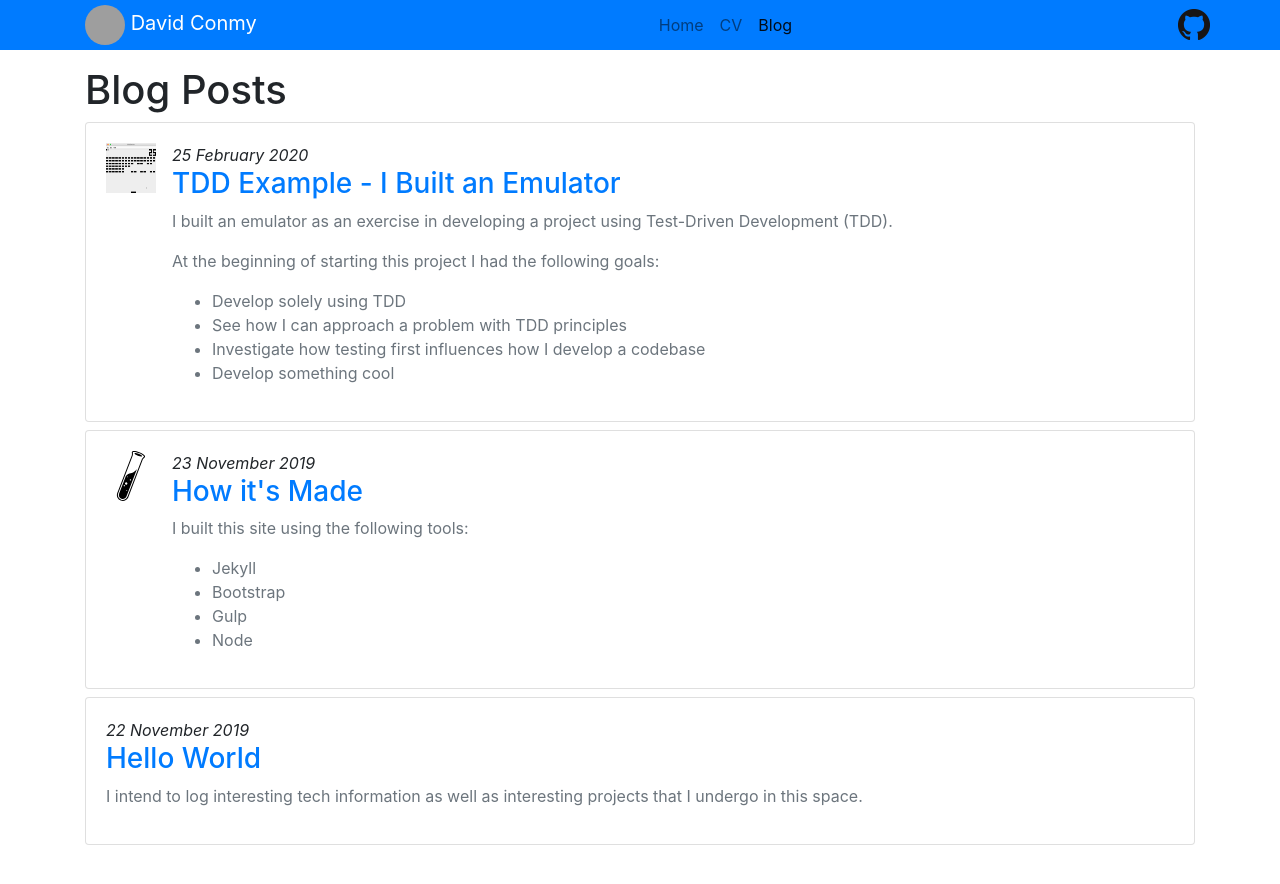
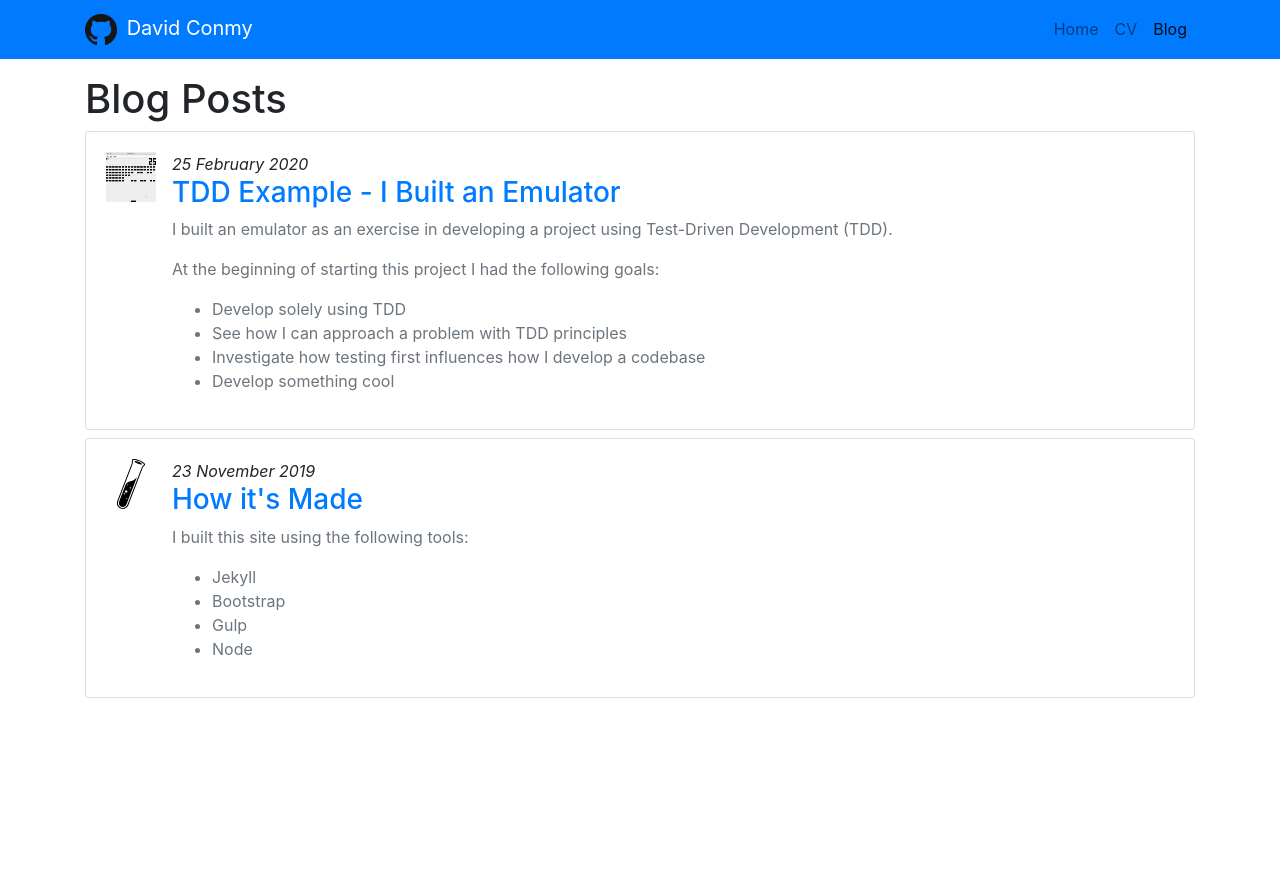
Before and after one commit to Conmy/Conmy.github.io, a Jekyll site: the page built from _pages/blog.html, in a window 1280 px wide. Shown: the top 884 px of the page. Built offline with Jekyll 4.4.1, drawn with Linux system fonts in a browser that asks for light colours; grey boxes are pictures that could not be loaded.

Commit message:
Change to nav bar
Added draft of enigma machine post
removed hello world post

```diff
--- a/_includes/navigation.html
+++ b/_includes/navigation.html
@@ -1,19 +1,20 @@
-<nav class="navbar bg-primary navbar-light navbar-expand-md py-0">
-  <div class="container pr-0">
-    <div class="navbar-brand d-none d-md-inline-block navbar-light">
+<nav class="navbar bg-primary navbar-light navbar-expand-md">
+  <div class="container">
+    <span class="navbar-brand">
+      <a class="pr-1" href="{{ site.data.info.github}}"><img src="/assets/images/GitHub-Mark-32px.png" alt="github link" /></a>
       <a href="/">
-          <img class="rounded-circle" src="https://www.gravatar.com/avatar/{{ site.data.info.gravatarId }}" height="40 px"/>
         {{ site.data.info.name }}
       </a>
-    </div>
-    <div class="navbar-nav">
+    </span>
+    <ul class="navbar-nav">
       {% for item in site.data.navigation %}
-      <a class="nav-item nav-link
+      <li class="nav-item">
+        <a class="nav-link
             {% if page.url == item.link %}active{% endif %}
             {% if item.active == false %}disabled{% endif %}"
             href="{{ item.link }}">{{ item.name }}</a>
+      </li>
       {% endfor %}
-    </div><!-- navbar-nav -->
-    <a href="{{ site.data.info.github}}"><img src="/assets/images/GitHub-Mark-32px.png" alt="github icon" /></a>
+    </ul>
   </div><!-- container -->
 </nav>
--- a/_pages/blog.html
+++ b/_pages/blog.html
@@ -7,9 +7,13 @@ title: Blog
     <div class="card mt-2">
         <div class="card-body">
             <div class="media">
-                {% if post.title-image %}
-                <img class="mr-3" src="{{ post.title-image }}" alt="{{ post.title-image-alt }}" height="50px" width="50px" >
-                {% endif %}
+                <img class="mr-3" src="
+                    {% if post.title-image %}
+                        {{ post.title-image }}
+                    {% else %}
+                        https://www.gravatar.com/avatar/{{ site.data.info.gravatarId }}?s=50
+                    {% endif %}
+                " alt="{{ post.title-image-alt }}" height="50px" width="50px" >
                 <div class="media-body">
                     <span class="font-italic">{{ post.date | date_to_long_string }}</span>
                     <h3><a href="{{ post.url }}">{{ post.title }}</a></h3>
--- a/_posts/2019-11-22-first.md
+++ /dev/null
@@ -1,7 +0,0 @@
----
-layout: post
-author: David Conmy
-title: Hello World
----
-
-I intend to log interesting tech information as well as interesting projects that I undergo in this space.
```
Also changed, not shown: _drafts/enigma_machine.md (added, +15 -0 lines). Lines whose indentation alone changed are shown as unchanged.
